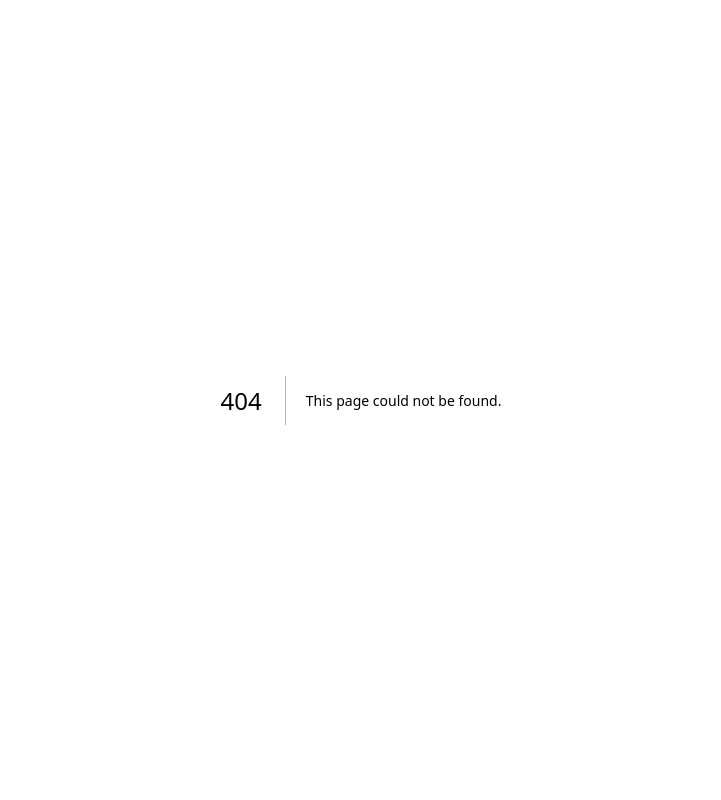
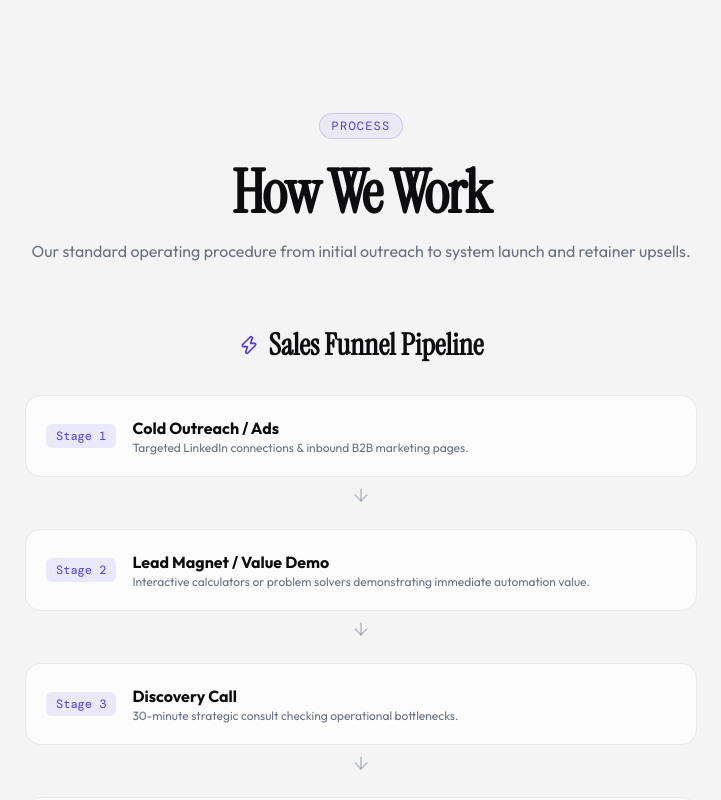
Before and after one commit to JayantOlhyan/Jayant-solutions, a Next.js app: page /process in a window 1280 px wide. Before the commit this address had no page. Shown: the top 800 px of the page, without its empty margins (279-1000 px from the left). Built offline with nearby package versions, Linux system fonts and the light colour scheme.

Commit message:
feat(pages): add Process page outlining sales funnel steps and client journeys

```diff
--- /dev/null
+++ b/src/app/process/page.tsx
@@ -0,0 +1,74 @@
+import React from "react";
+import { funnelSteps, clientJourneyDays } from "@/data/content";
+import { ArrowDown, Briefcase, Zap } from "lucide-react";
+
+export default function ProcessPage() {
+  return (
+    <section className="py-20 md:py-28 max-w-4xl mx-auto px-4">
+      {/* Header */}
+      <div className="text-center max-w-2xl mx-auto mb-16">
+        <span className="font-mono text-xs tracking-widest uppercase text-primary border border-primary/20 bg-primary/5 px-3 py-1 rounded-full mb-4 inline-block">
+          Process
+        </span>
+        <h1 className="font-serif text-4xl md:text-6xl font-bold tracking-tight text-text-base mb-4 mt-2">
+          How We Work
+        </h1>
+        <p className="text-sm md:text-base text-text-muted">
+          Our standard operating procedure from initial outreach to system launch and retainer upsells.
+        </p>
+      </div>
+
+      {/* Sales Funnel Pipeline */}
+      <div className="mb-24">
+        <div className="flex items-center gap-2.5 mb-8 justify-center">
+          <Zap className="size-5 text-primary" />
+          <h2 className="font-serif text-2xl md:text-3xl font-bold text-text-base">Sales Funnel Pipeline</h2>
+        </div>
+
+        <div className="space-y-4 max-w-2xl mx-auto">
+          {funnelSteps.map((step, idx) => (
+            <div key={idx} className="flex flex-col items-center">
+              <div className="w-full glass-card rounded-2xl border border-border-custom p-5 flex items-center justify-between gap-4">
+                <span className="font-mono text-xs text-primary bg-primary/10 px-2.5 py-1 rounded-md">
+                  Stage {idx + 1}
+                </span>
+                <div className="flex-1 text-center md:text-left">
+                  <h4 className="font-bold text-text-base text-sm md:text-base">{step.stage}</h4>
+                  <p className="text-xs text-text-muted">{step.desc}</p>
+                </div>
+              </div>
+              {idx < funnelSteps.length - 1 && (
+                <ArrowDown className="size-5 text-text-muted/40 my-2" />
+              )}
+            </div>
+          ))}
+        </div>
+      </div>
+
+      {/* Client Onboarding Journey */}
+      <div className="mb-16">
+        <div className="flex items-center gap-2.5 mb-10 justify-center">
+          <Briefcase className="size-5 text-primary" />
+          <h2 className="font-serif text-2xl md:text-3xl font-bold text-text-base">Client Onboarding Journey</h2>
+        </div>
+
+        <div className="relative border-l border-border-custom ml-4 md:ml-6 pl-6 space-y-10 max-w-2xl mx-auto">
+          {clientJourneyDays.map((journey) => (
+            <div key={journey.day} className="relative">
+              <div className="absolute -left-[31px] md:-left-[39px] top-1 bg-background-base border border-border-custom size-4 rounded-full flex items-center justify-center">
+                <div className="size-2 rounded-full bg-primary" />
+              </div>
+              <div>
+                <span className="font-mono text-xs text-primary font-semibold">{journey.day}</span>
+                <h3 className="font-serif text-lg md:text-xl font-bold text-text-base mt-1 mb-2">
+                  {journey.title}
+                </h3>
+                <p className="text-xs md:text-sm text-text-muted">{journey.description}</p>
+              </div>
+            </div>
+          ))}
+        </div>
+      </div>
+    </section>
+  );
+}
```
